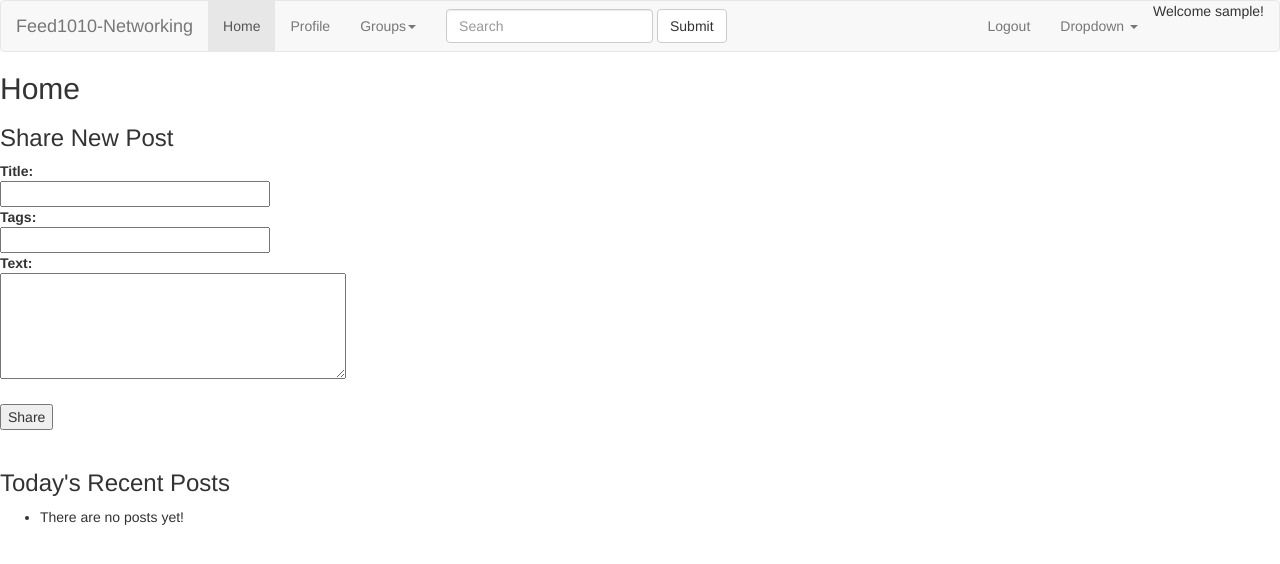
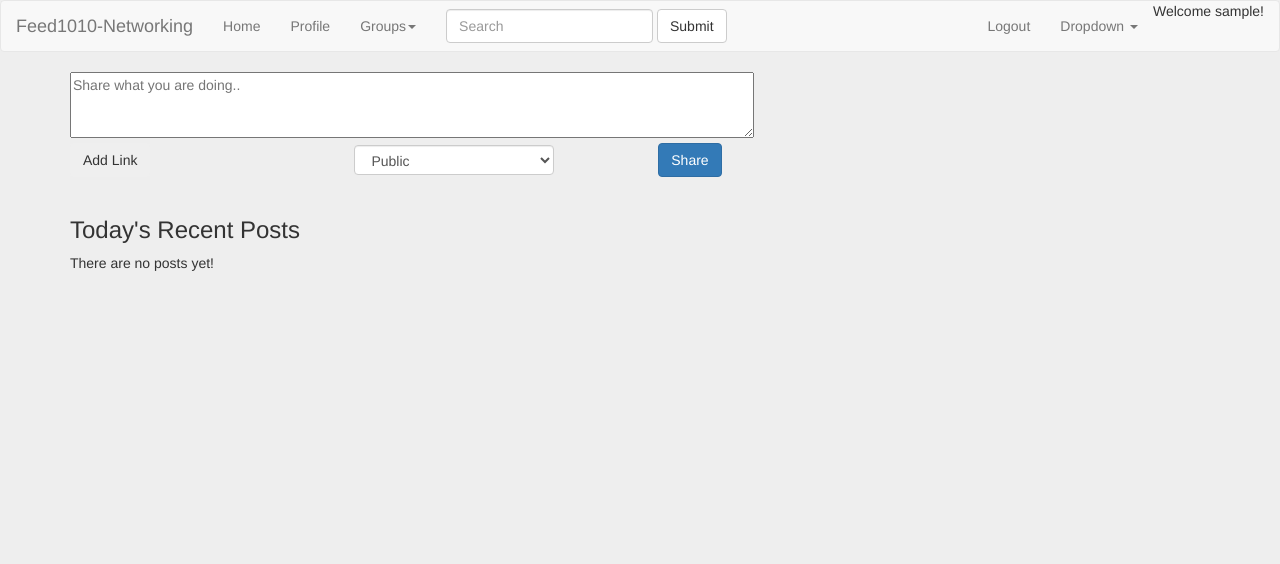
Before and after one commit to baliga-lab/pf1010-web, a Flask app: template aqxWeb/sc/templates/home.html in a window 1280 px wide. Shown: the top 564 px of the page. Run offline with Flask 2, Linux system fonts and the light colour scheme; the template is opened without the code that fills it, so the values that code supplies are empty; the visitor is signed in with stand-in values (Sample User, id 1); some libraries are stand-ins or nearby versions.

Commit message:
Task: Make a post including link to image or Youtube video. Improved layout and added a modal window with the textbox for the links URL. Restriction of only one link per post.

```diff
--- a/aqxWeb/sc/templates/display_posts.html
+++ b/aqxWeb/sc/templates/display_posts.html
@@ -1,22 +1,32 @@
-  <ul class="posts">
+<div class="posts">
 {% if posts %}
   {% for row in posts %}
-    <li>
-    	<b>{{ row.post.title }}</b>
+    <div class="post">
+    	<b>{{ row.username }}</b> shared:
+        <div class="dttime">on {{ row.post.date }}</div>
+    	<br>
+    	{{ row.post.text }}
+        {% if row.post.link %}
+            <div class="media">
+            {%  if row.post.link.endswith(".jpg") or row.post.link.endswith(".png") or row.post.link.endswith(".gif") %}
 
-    	by {{ row.username }}
+                <img class="attachedImg" src="{{ row.post.link }}"
+                     onclick="window.open('{{ row.post.link }}', '_blank');"/>
 
-    	on {{ row.post.date }}
-    	like <br>
-    	<i>{{ ", ".join(row.tags) }}</i><br>
-    	{{ row.post.text }}
+            {% else %}
+                <iframe width="560" height="315" src="{{ row.post.link.replace("/watch?v=", "/embed/") }}"
+                        frameborder="0" allowfullscreen>
+                    [Your browser does not support frames or is currently configured not to display frames.
+                    Please use an up-to-date browser that is capable of displaying frames.]</iframe>
+            {% endif %}
+            </div>
+        {% endif %}
 
-  {% else %}
-     <li>There aren't any posts yet!
+      </div>
   {% endfor %}
 {% endif %}
 {% if not posts %}
-<li>There are no posts yet!</li>
+<p>There are no posts yet!</p>
 {% endif %}
 
-  </ul>
+</div>
--- a/aqxWeb/sc/templates/home.html
+++ b/aqxWeb/sc/templates/home.html
@@ -1,28 +1,64 @@
 {% extends "layout.html" %}
 {% block body %}
+    {% if session.username %}
+        <form action="{{ url_for('add_post') }}" method="post">
+            <div class="form-controls" style="width: 60%">
+                <textarea id="new_post" name="text" rows="3" cols="60" style="width: 100%"
+                          placeholder="Share what you are doing.."></textarea>
+                <div class="links">
+                </div>
+                <div class="controls form-inline">
+                    <button type="button" class="btn" data-toggle="modal" data-target="#linkModal"
+                        id="add_link">Add Link
+                    </button>
+                    <select name="privacy" style="height: 30px; width: 200px; margin-left: 200px; margin-right: 100px"
+                    class="form-control">
+                        <option value="public">Public</option>
+                    </select>
+                    <input type="submit" class="btn btn-primary" value="Share">
+                </div>
+            </div>
+            <!-- Modal -->
+            <div class="modal fade" id="linkModal" role="dialog">
+                <div class="modal-dialog">
 
-<h2>Home</h2>
-  {% if session.username %}
-    <h3>Share New Post</h3>
-    <form action="{{ url_for('add_post') }}" method="post">
-        <dl>
-            <dt>Title:</dt>
-            <dd><input type="text" size="30" name="title"></dd>
-             <dt>Tags:</dt>
-            <dd><input type="text" size="30" name="tags"></dd>
+                    <!-- Modal content-->
+                    <div class="modal-content">
+                        <div class="modal-header">
+                            <button type="button" class="close" data-dismiss="modal">&times;</button>
+                            <h4 class="modal-title">Add Link</h4>
+                        </div>
+                        <div class="modal-body">
+                            <input id="new_link" type="url" class="form-control"
+                                   placeholder="Type an image/video url here.." />
+                        </div>
+                        <div class="modal-footer">
+                            <button id="close" type="button" class="btn btn-default">Close</button>
+                        </div>
+                    </div>
+                </div>
+            </div>
+        </form>
 
-            <dt>Text:</dt>
-            <dd><textarea name="text" rows="5" cols="40"></textarea></dd>
-        </dl>
-        <input type="submit" value="Share">
-    </form>
-  {% endif %}
+    {% endif %}
 
-<br>
+    <br>
 
     <h3>Today's Recent Posts</h3>
-{% include "display_posts.html" %}
-
+    {% include "display_posts.html" %}
 
 
 {% endblock %}
+{% block script %}
+    <script>
+        $("#close").click(function(){
+            console.log("close click");
+            var link = $("#new_link").val();
+            var text = $("#new_post").val();
+            $(".links").append("<a href='"+link+"'>"+link+"</a>");
+            $(".links").append("<input type='hidden' name='link' value='"+ link +"'/><br/>");
+            $("#linkModal").modal("hide");
+            $("#add_link").hide();
+        });
+    </script>
+{% endblock %}
--- a/aqxWeb/sc/templates/layout.html
+++ b/aqxWeb/sc/templates/layout.html
@@ -3,6 +3,36 @@
 <title>Feed1010-SocialNetwork</title>
 <link rel="stylesheet" href="https://maxcdn.bootstrapcdn.com/bootstrap/3.3.6/css/bootstrap.min.css"
       integrity="sha384-1q8mTJOASx8j1Au+a5WDVnPi2lkFfwwEAa8hDDdjZlpLegxhjVME1fgjWPGmkzs7" crossorigin="anonymous">
+<script src="https://ajax.googleapis.com/ajax/libs/jquery/1.12.0/jquery.min.js"></script>
+<script src="https://maxcdn.bootstrapcdn.com/bootstrap/3.3.6/js/bootstrap.min.js"
+        integrity="sha384-0mSbJDEHialfmuBBQP6A4Qrprq5OVfW37PRR3j5ELqxss1yVqOtnepnHVP9aJ7xS" crossorigin="anonymous">
+</script>
+<style>
+    body {
+        background-color: #EEE;
+    }
+    .attachedImg {
+        display: block;
+        max-width: 200px;
+        margin-left: auto;
+        margin-right: auto;
+    }
+    .post {
+        background-color: #FFF;
+        margin-bottom: 10px;
+        width: 60%;
+        padding: 20px;
+        border-radius: 15px;
+    }
+    .post .media {
+        width: 100%;
+        text-align: center;
+    }
+    .post .dttime {
+        float: right;
+        margin-right: 20px;
+    }
+</style>
 
 <nav class="navbar navbar-default">
     <div class="container-fluid">
@@ -21,11 +51,11 @@
         <!-- Collect the nav links, forms, and other content for toggling -->
         <div class="collapse navbar-collapse" id="bs-example-navbar-collapse-1">
             {% if session.username %}
-                <ul class="nav navbar-nav">
+                <ul id="main_menu" class="nav navbar-nav">
 
-                    <li class="active"><a href="#">Home <span class="sr-only">(current)</span></a></li>
+                    <li><a id="index" class="active" href="/">Home <span class="sr-only">(current)</span></a></li>
 
-                    <li><a href="{{ url_for('profile') }}">Profile</a></li>
+                    <li><a id="profile" href="{{ url_for('profile') }}">Profile</a></li>
 
                     <li class="dropdown">
                         <a href="#" class="dropdown-toggle" data-toggle="dropdown" role="button" aria-haspopup="true"
@@ -81,9 +111,19 @@
     </div><!-- /.container-fluid -->
 </nav>
 
-</div>
+<div class="container">
 {% for message in get_flashed_messages() %}
     <div class="flash">{{ message }}</div>
 {% endfor %}
-{% block body %}{% endblock %}
+    {% block body %}{% endblock %}
 </div>
+<script>
+$(function() {
+     var current_page = window.location.href.substr(window.location.href.lastIndexOf("/")+1);
+     $("#main_menu").each(function(){
+          if($(this).attr("href") == current_page || $(this).attr("href") == '' )
+            $(this).addClass("active");
+     })
+});
+</script>
+{% block script %}{% endblock %}
```
Also changed, not shown: aqxWeb/sc/models.py (+11 -14 lines), aqxWeb/sc/views.py (+5 -11 lines).
